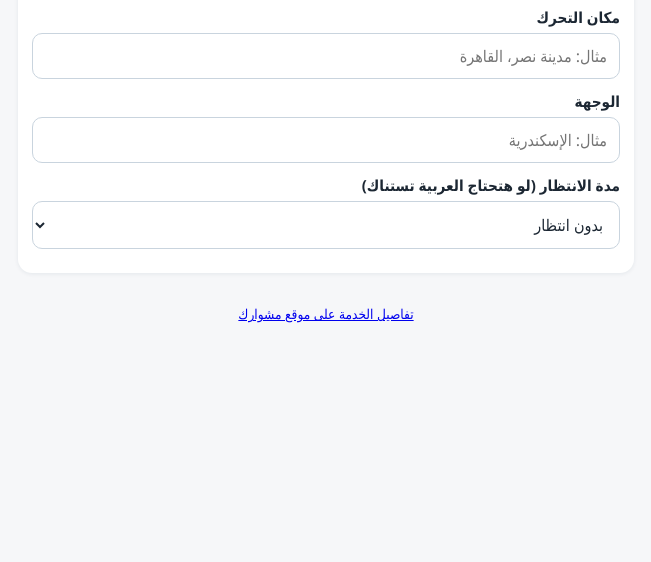
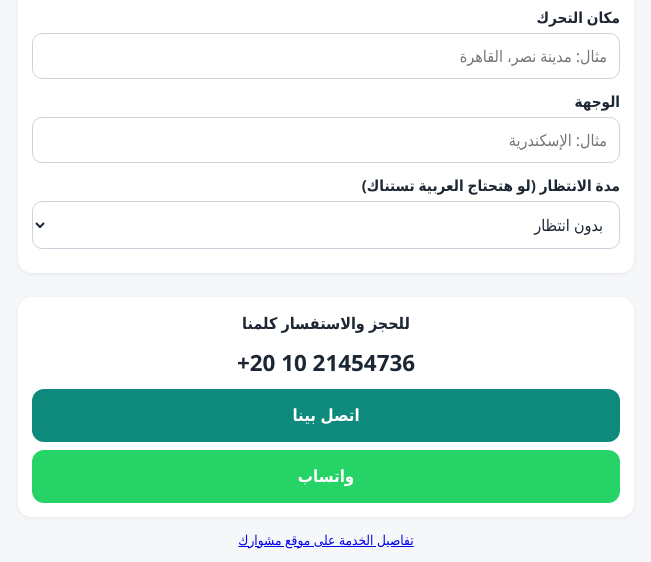
Before and after one commit to Nassar919/mishwarak, a plain HTML site: page index.html in a window 1280 px wide. Shown: the part 659-1221 px from the top of the page, without its empty margins (314-965 px from the left). Before the commit the page ends 996 px from the top, so only its background shows below. Drawn offline with nearby package versions, Linux system fonts and the light colour scheme.

Commit message:
Update index.html

```diff
--- a/index.html
+++ b/index.html
@@ -117,6 +117,6 @@
 <script src="https://cdn.jsdelivr.net/npm/leaflet@1.9.4/dist/leaflet.js"></script>
 <script src="app.js"></script>
 <script>if('serviceWorker' in navigator){window.addEventListener('load',function(){navigator.serviceWorker.register('sw.js');});}</script>
-<div class="wrap" style="padding-top:0"><p class="hint" style="text-align:center"><a href="https://sites.google.com/view/mishwarak">تفاصيل الخدمة على موقع مشوارك</a></p></div>
+<div class="wrap" style="padding-top:0"><div class="card" style="text-align:center"><strong>للحجز والاستفسار كلمنا</strong><p dir="ltr" style="font-size:1.4rem;font-weight:800;margin:8px 0">+20 10 21454736</p><a class="btn btn-primary" href="tel:+201021454736" style="display:block;margin-bottom:8px">اتصل بينا</a><a class="btn btn-wa" href="https://wa.me/201021454736" target="_blank" rel="noopener" style="display:block">واتساب</a></div><p class="hint" style="text-align:center"><a href="https://sites.google.com/view/mishwarak">تفاصيل الخدمة على موقع مشوارك</a></p></div>
 </body>
 </html>
```
